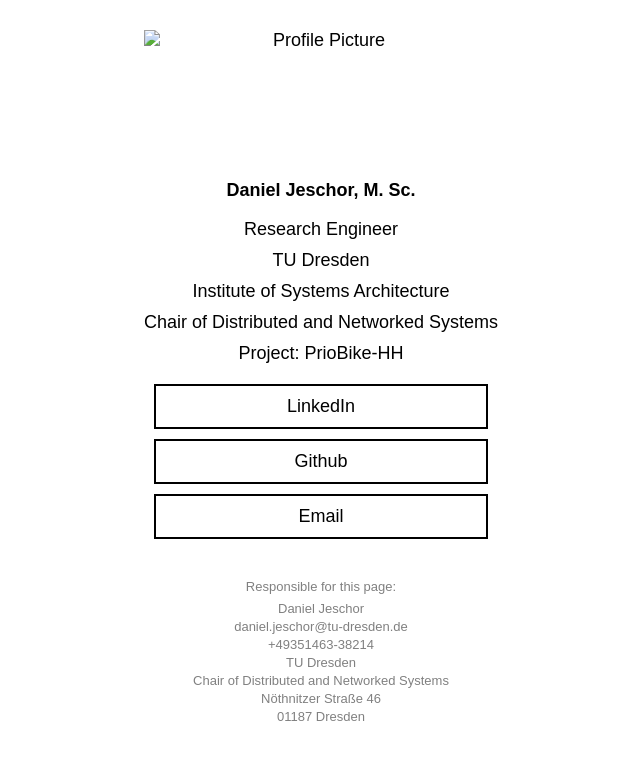
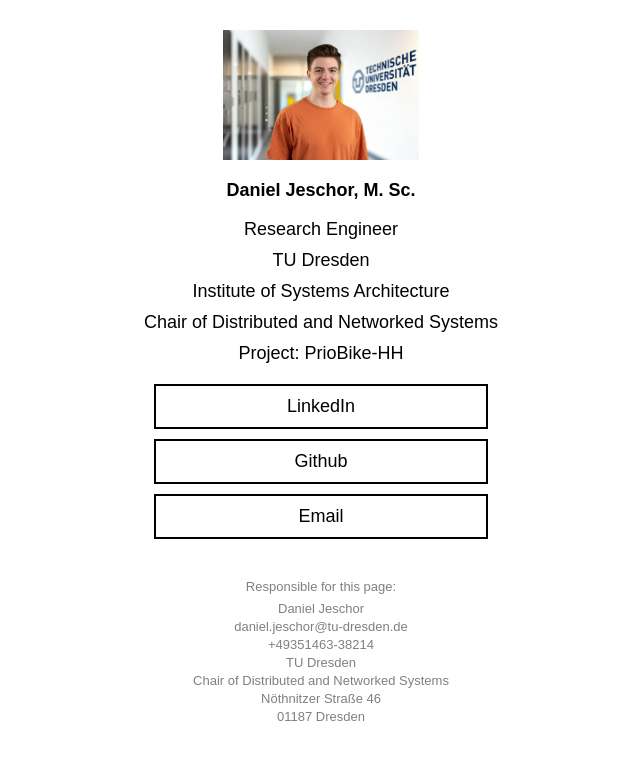
Before and after one commit to adeveloper-wq/danieljeschor, a plain HTML site: page index.html in a window 1280 px wide. Shown: the whole page, without its empty margins (319-959 px from the left). Drawn offline with Linux system fonts and the light colour scheme; the site is published under a folder, as on GitHub Pages, so addresses that start at the root find nothing.

Commit message:
Fix image

```diff
--- a/index.html
+++ b/index.html
@@ -10,7 +10,7 @@
 </head>
 
 <body>
-    <img src="/images/profile.jpg" alt="Profile Picture">
+    <img src="images/profile.jpg" alt="Profile Picture">
 
     <p id="userName">Daniel Jeschor, M. Sc.</p>
     <p id="description">Research Engineer</p>
```
